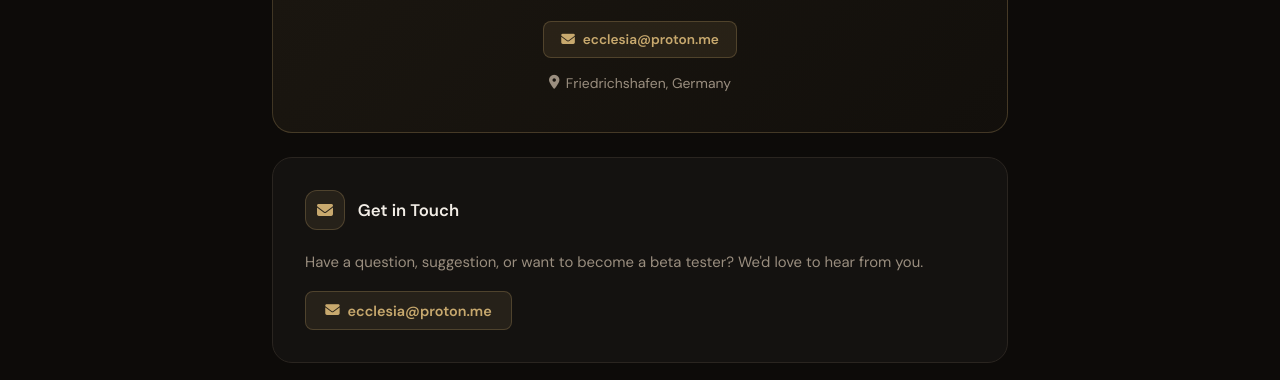
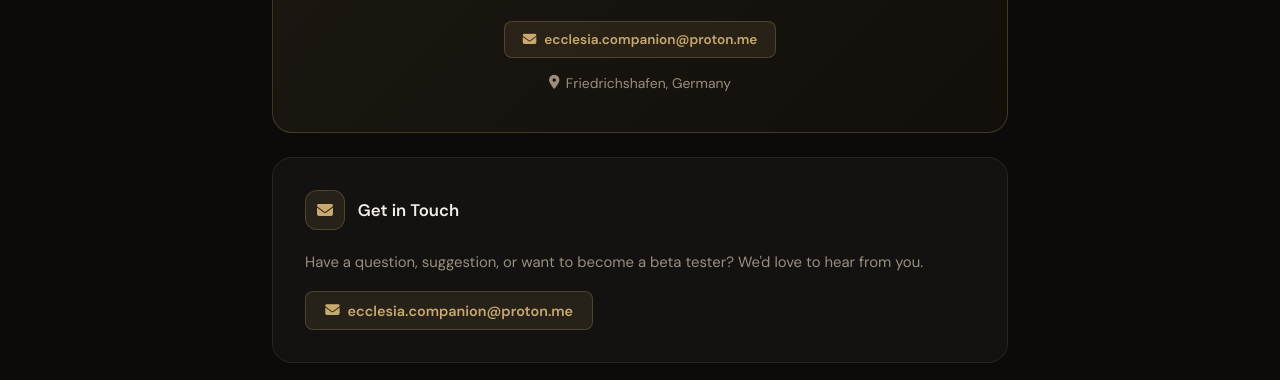
Before and after one commit to TobiBezzel/ecclesia_webpage, a plain HTML site: page about.html in a window 1280 px wide. Shown: the part 1448-1828 px from the top of the page. Drawn offline with nearby package versions, Linux system fonts and the light colour scheme.

Commit message:
Update about.html

```diff
--- a/about.html
+++ b/about.html
@@ -147,7 +147,7 @@
       <li><a href="legal.html">Legal Notice</a></li>
       <li><a href="support.html">Support</a></li>
     </ul>
-    <a href="mailto:ecclesia@proton.me" class="nav-cta">Get Early Access</a>
+    <a href="mailto:ecclesia.companion@proton.me" class="nav-cta">Get Early Access</a>
     <button class="mobile-menu" id="mobileMenu"><i class="fas fa-bars"></i></button>
   </div>
 </nav>
@@ -228,8 +228,8 @@
     <div class="dev-name">Tobias Weihing</div>
     <div class="dev-role">Developer &amp; Designer · Ecclesia Companion</div>
     <div class="dev-links">
-      <a href="mailto:ecclesia@proton.me" class="dev-link">
-        <i class="fas fa-envelope"></i> ecclesia@proton.me
+      <a href="mailto:ecclesia.companion@proton.me" class="dev-link">
+        <i class="fas fa-envelope"></i> ecclesia.companion@proton.me
       </a>
     </div>
     <div class="dev-location"><i class="fas fa-map-marker-alt"></i> Friedrichshafen, Germany</div>
@@ -243,8 +243,8 @@
     <p class="card-text" style="margin-bottom:1rem;">
       Have a question, suggestion, or want to become a beta tester? We'd love to hear from you.
     </p>
-    <a href="mailto:ecclesia@proton.me" style="display:inline-flex;align-items:center;gap:0.5rem;background:rgba(200,169,110,0.1);border:1px solid var(--border-gold);color:var(--gold);padding:0.6rem 1.2rem;border-radius:8px;font-size:0.9rem;font-weight:600;text-decoration:none;">
-      <i class="fas fa-envelope"></i> ecclesia@proton.me
+    <a href="mailto:ecclesia.companion@proton.me" style="display:inline-flex;align-items:center;gap:0.5rem;background:rgba(200,169,110,0.1);border:1px solid var(--border-gold);color:var(--gold);padding:0.6rem 1.2rem;border-radius:8px;font-size:0.9rem;font-weight:600;text-decoration:none;">
+      <i class="fas fa-envelope"></i> ecclesia.companion@proton.me
     </a>
   </div>
 
```
